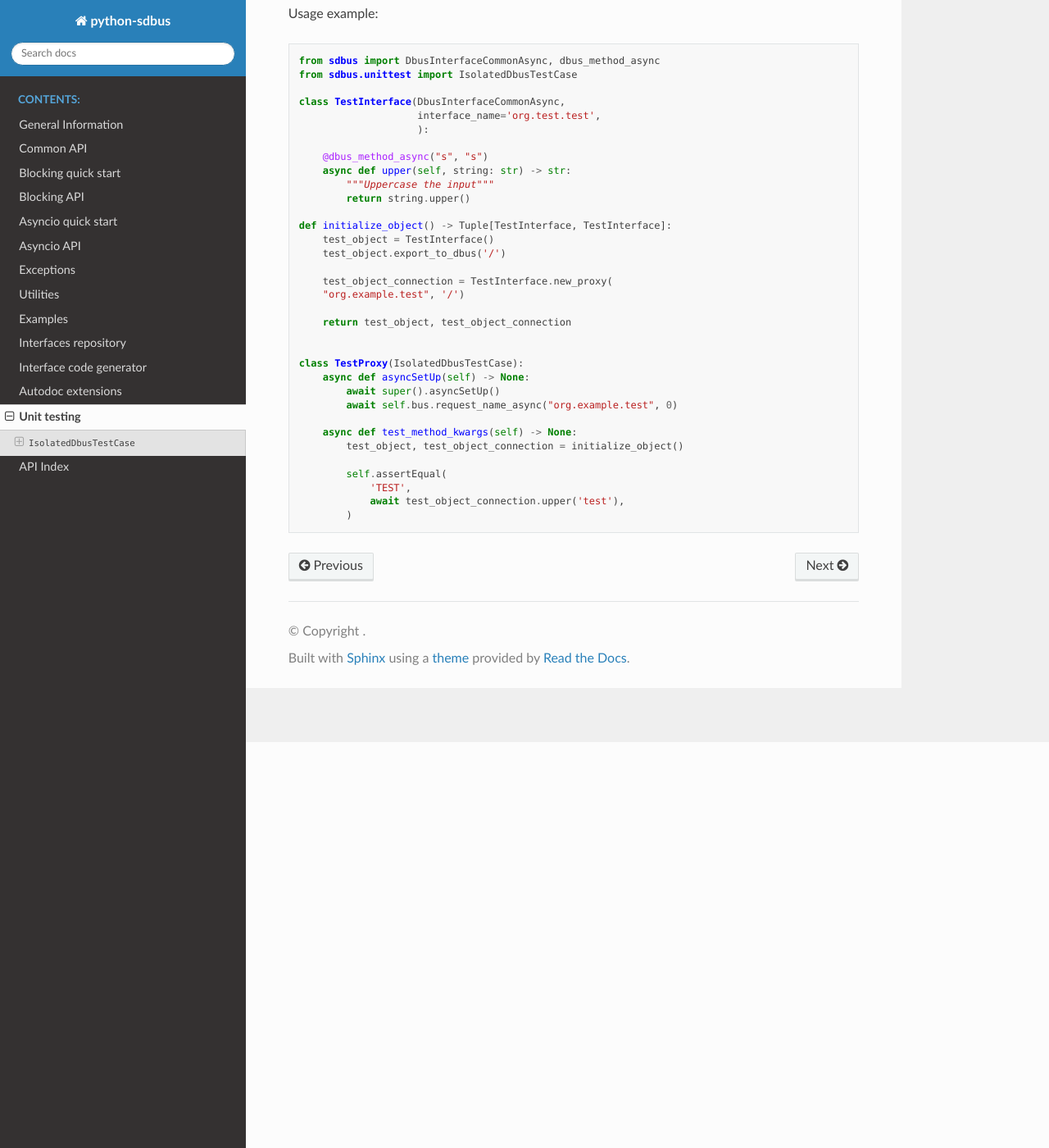
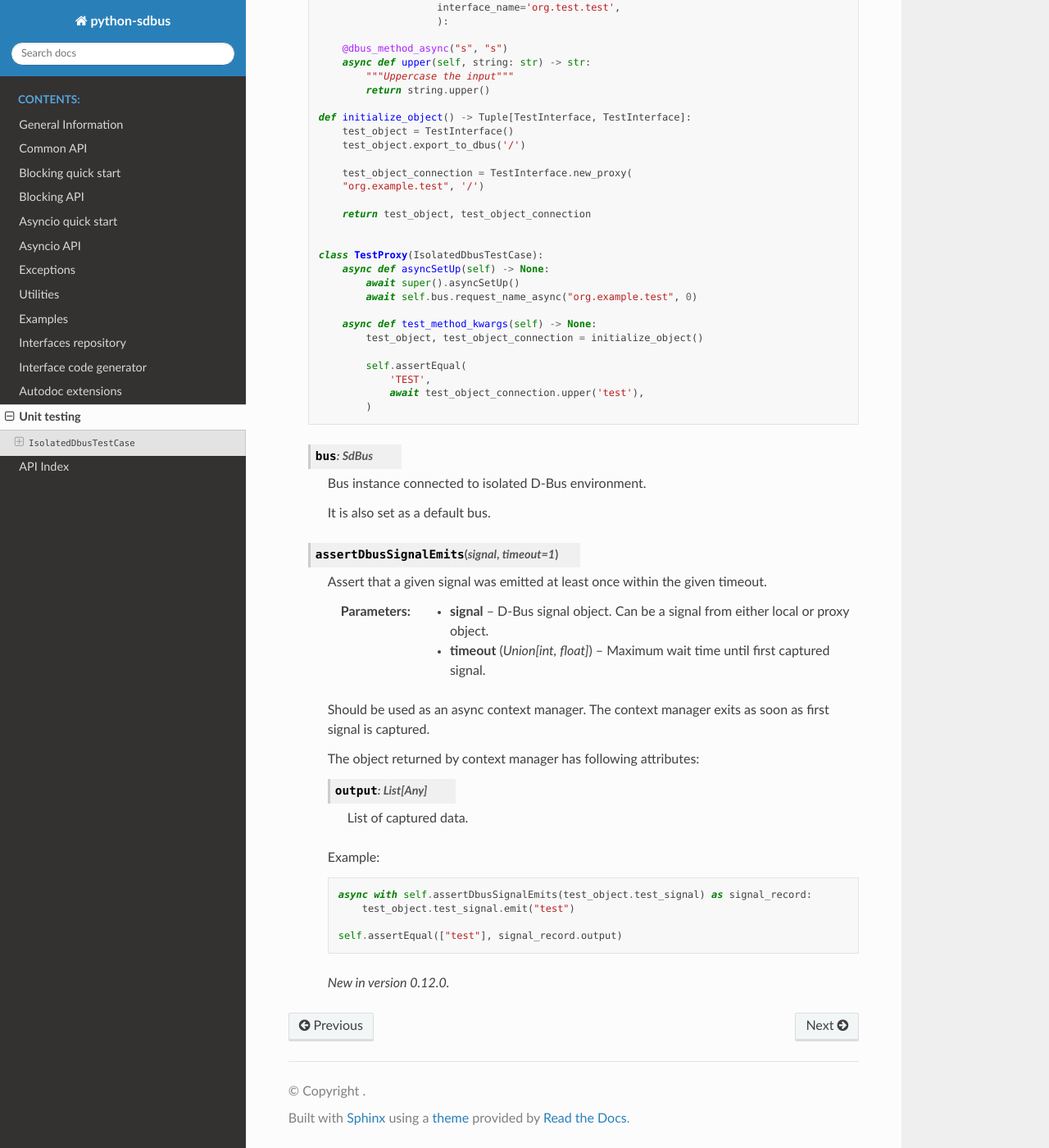
Before and after one commit to python-sdbus/python-sdbus, a Sphinx documentation site: the page built from docs/unittest.rst, in a window 1280 px wide and 1400 px high, scrolled down 495 px. Shown: the whole window at 82% size. Built offline with Sphinx 7.4.7 and the Read the Docs theme 2.0.0, drawn with Linux system fonts in a browser that asks for light colours; some of the changed text lies outside the part shown.

Commit message:
Document IsolatedDbusTestCase.assertDbusSignalEmits
Also the recorder object now only has the `.output` property. The
tests can call the assert methods against it to compare the emitted
data.

```diff
--- a/docs/unittest.rst
+++ b/docs/unittest.rst
@@ -16,6 +16,43 @@ Python-sdbus provides several utilities to enable unit testing.
 
     Requires ``dbus-daemon`` executable be installed.
 
+    Example::
+
+        from sdbus import DbusInterfaceCommonAsync, dbus_method_async
+        from sdbus.unittest import IsolatedDbusTestCase
+
+        class TestInterface(DbusInterfaceCommonAsync,
+                            interface_name='org.test.test',
+                            ):
+
+            @dbus_method_async("s", "s")
+            async def upper(self, string: str) -> str:
+                """Uppercase the input"""
+                return string.upper()
+
+        def initialize_object() -> Tuple[TestInterface, TestInterface]:
+            test_object = TestInterface()
+            test_object.export_to_dbus('/')
+
+            test_object_connection = TestInterface.new_proxy(
+            "org.example.test", '/')
+
+            return test_object, test_object_connection
+
+
+        class TestProxy(IsolatedDbusTestCase):
+            async def asyncSetUp(self) -> None:
+                await super().asyncSetUp()
+                await self.bus.request_name_async("org.example.test", 0)
+
+            async def test_method_kwargs(self) -> None:
+                test_object, test_object_connection = initialize_object()
+
+                self.assertEqual(
+                    'TEST',
+                    await test_object_connection.upper('test'),
+                )
+
     .. py:attribute:: bus
         :type: SdBus
 
@@ -23,40 +60,29 @@ Python-sdbus provides several utilities to enable unit testing.
 
         It is also set as a default bus.
 
+    .. py:method:: assertDbusSignalEmits(signal, timeout=1)
 
-Usage example: ::
+      Assert that a given signal was emitted at least once within the
+      given timeout.
 
-    from sdbus import DbusInterfaceCommonAsync, dbus_method_async
-    from sdbus.unittest import IsolatedDbusTestCase
+      :param signal: D-Bus signal object. Can be a signal from either local or proxy object.
+      :param Union[int, float] timeout: Maximum wait time until first captured signal.
 
-    class TestInterface(DbusInterfaceCommonAsync,
-                        interface_name='org.test.test',
-                        ):
+      Should be used as an async context manager. The context manager exits as soon
+      as first signal is captured.
 
-        @dbus_method_async("s", "s")
-        async def upper(self, string: str) -> str:
-            """Uppercase the input"""
-            return string.upper()
+      The object returned by context manager has following attributes:
 
-    def initialize_object() -> Tuple[TestInterface, TestInterface]:
-        test_object = TestInterface()
-        test_object.export_to_dbus('/')
+      .. py:attribute:: output
+        :type: List[Any]
 
-        test_object_connection = TestInterface.new_proxy(
-        "org.example.test", '/')
+        List of captured data.
 
-        return test_object, test_object_connection
+      Example::
 
+        async with self.assertDbusSignalEmits(test_object.test_signal) as signal_record:
+            test_object.test_signal.emit("test")
 
-    class TestProxy(IsolatedDbusTestCase):
-        async def asyncSetUp(self) -> None:
-            await super().asyncSetUp()
-            await self.bus.request_name_async("org.example.test", 0)
+        self.assertEqual(["test"], signal_record.output)
 
-        async def test_method_kwargs(self) -> None:
-            test_object, test_object_connection = initialize_object()
-
-            self.assertEqual(
-                'TEST',
-                await test_object_connection.upper('test'),
-            )
+      *New in version 0.12.0.*
```
Also changed, not shown: 2 other files.
